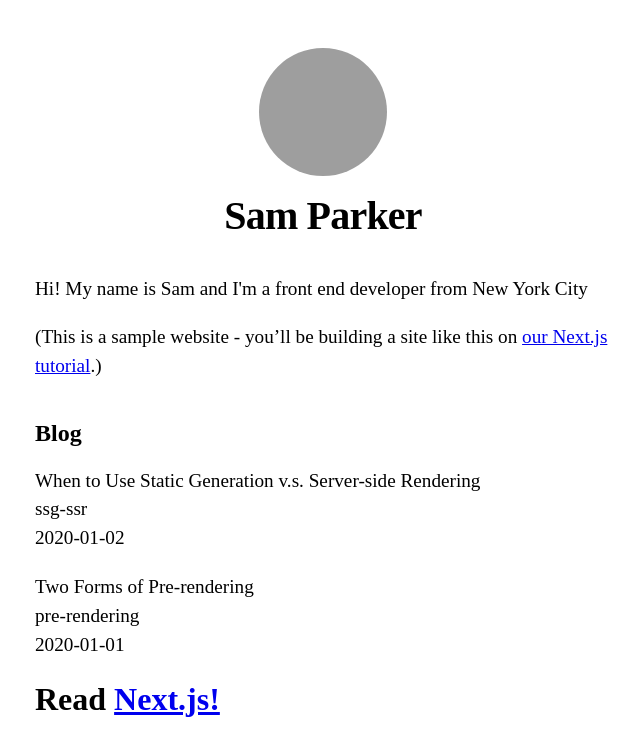
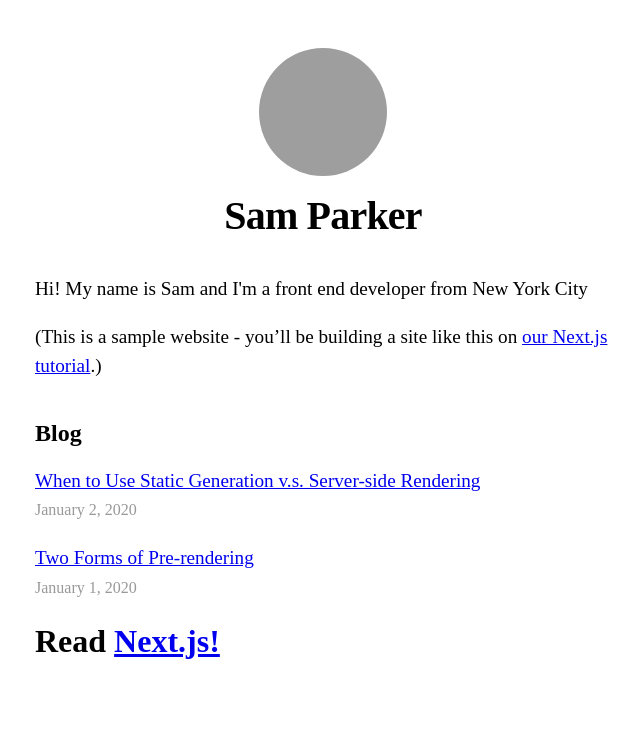
Before and after one commit to samuelaparker/nextjs-blog, a Next.js app: page / in a window 1280 px wide. Shown: the top 756 px of the page, without its empty margins (317-957 px from the left). Built offline with nearby package versions, Linux system fonts and the light colour scheme; grey boxes are pictures that could not be loaded.

Commit message:
12.16.20

```diff
--- /dev/null
+++ b/pages/api/hello.js
@@ -0,0 +1,5 @@
+export default (req, res) => {
+    res.status(200).json({ text: 'Hello' })
+  }
+
+  //finished
--- a/pages/index.js
+++ b/pages/index.js
@@ -3,6 +3,7 @@ import Layout, { siteTitle } from '../components/layout'
 import utilStyles from '../styles/utils.module.css'
 import Link from 'next/link'
 import { getSortedPostsData } from '../lib/posts'
+import Date from '../components/date'
 
 export async function getStaticProps() {
   const allPostsData = getSortedPostsData()
@@ -32,17 +33,19 @@ export default function Home({ allPostsData }) {
         <ul className={utilStyles.list}>
           {allPostsData.map(({ id, date, title }) => (
             <li className={utilStyles.listItem} key={id}>
-              {title}
+              <Link href={`/posts/${id}`}>
+                <a>{title}</a>
+              </Link>
               <br />
-              {id}
-              <br />
-              {date}
+              <small className={utilStyles.lightText}>
+                <Date dateString={date} />
+              </small>
             </li>
           ))}
         </ul>
       </section>
       <h1 className="title">
-        Read <Link href="/posts/first-post"><a> Next.js!</a></Link>
+        Read <Link href="https://nextjs.org/learn/basics/create-nextjs-app?utm_source=next-site&utm_medium=nav-cta&utm_campaign=next-website-post"><a> Next.js!</a></Link>
       </h1>
     </Layout>
   )
```
